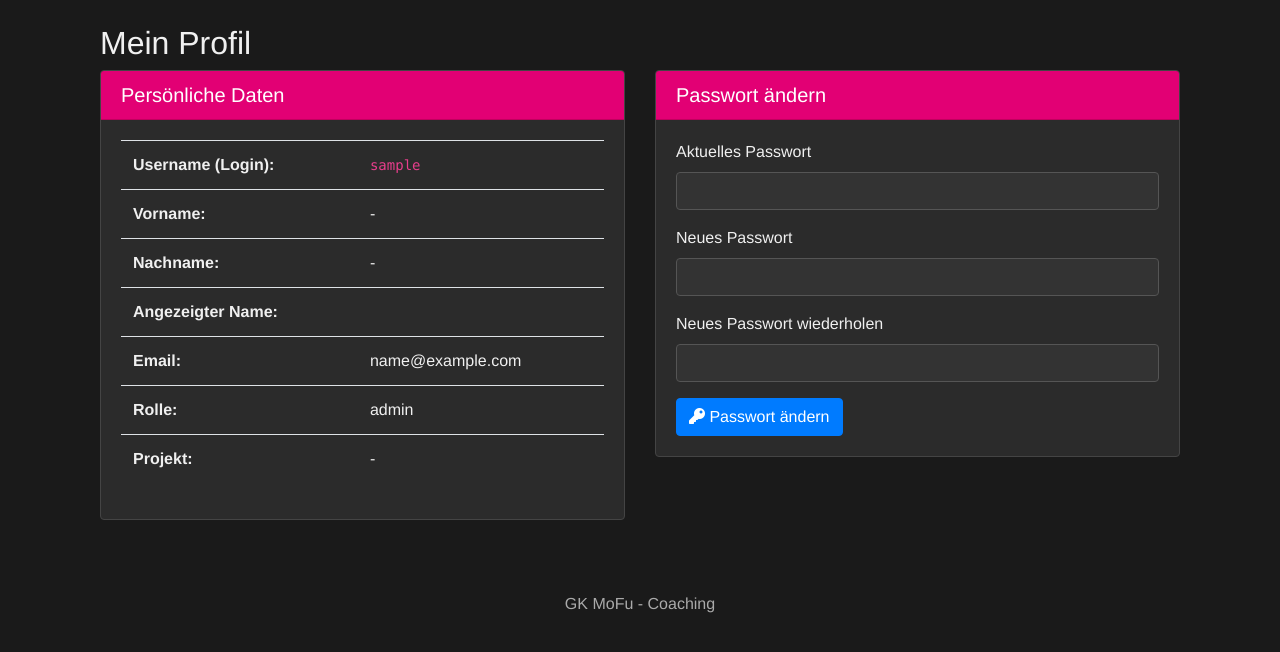
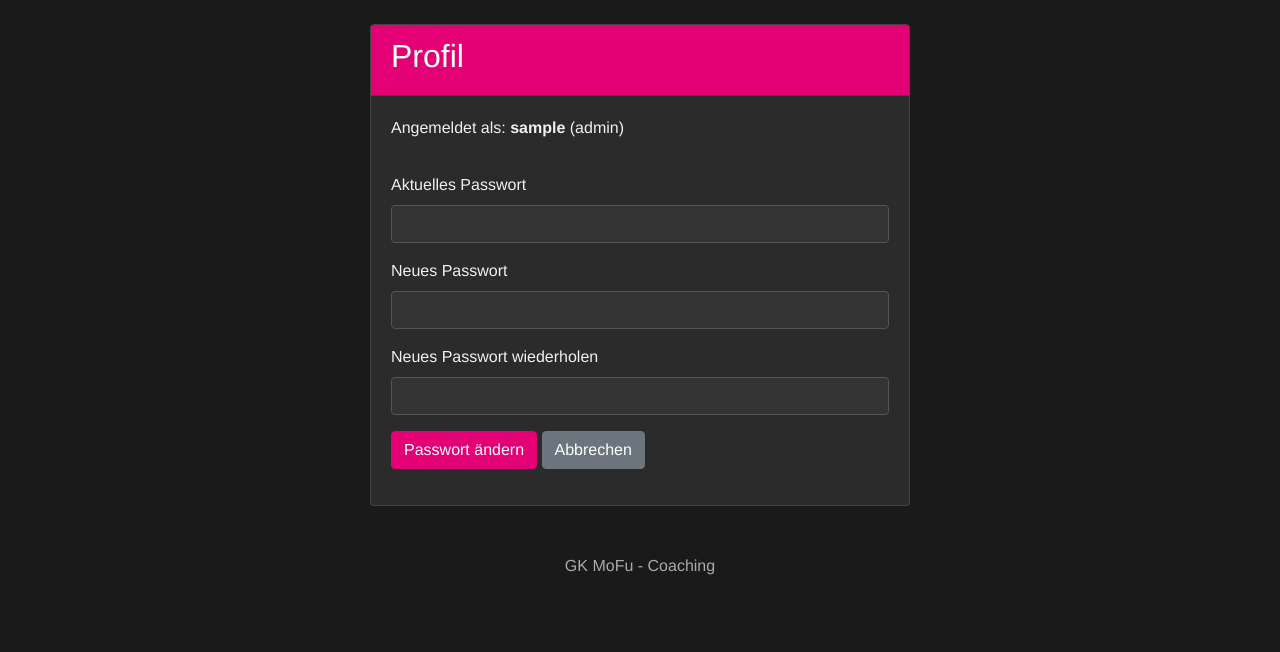
Before and after one commit to xfloxx09/backup, a Flask app: page /profile in a window 1280 px wide. Shown: the part 58-710 px from the top of the page. Run offline with Flask 3, Linux system fonts and the light colour scheme; a user stored in the database is signed in; tables that the repository leaves empty hold one stand-in row (values such as "Sample post"); parts of the project's set-up code (start-up, migrations or seed data) failed here and were passed over; some libraries are stand-ins or nearby versions.

Commit message:
Update profile.html

```diff
--- a/app/templates/main/profile.html
+++ b/app/templates/main/profile.html
@@ -1,81 +1,55 @@
 {% extends "base.html" %}
 
 {% block content %}
-<div class="container">
-    <h2>Mein Profil</h2>
-
-    <div class="row">
-        <div class="col-md-6">
-            <div class="card mb-4">
-                <div class="card-header telekom-bg-magenta text-white">
-                    <h5 class="mb-0">Persönliche Daten</h5>
-                </div>
-                <div class="card-body">
-                    <table class="table">
-                        <tr>
-                            <th>Username (Login):</th>
-                            <td><code>{{ current_user.username }}</code></td>
-                        </tr>
-                        <tr>
-                            <th>Vorname:</th>
-                            <td>{{ current_user.first_name or '-' }}</td>
-                        </tr>
-                        <tr>
-                            <th>Nachname:</th>
-                            <td>{{ current_user.last_name or '-' }}</td>
-                        </tr>
-                        <tr>
-                            <th>Angezeigter Name:</th>
-                            <td><strong>{{ current_user.full_name }}</strong></td>
-                        </tr>
-                        <tr>
-                            <th>Email:</th>
-                            <td>{{ current_user.email }}</td>
-                        </tr>
-                        <tr>
-                            <th>Rolle:</th>
-                            <td>{{ current_user.role }}</td>
-                        </tr>
-                        <tr>
-                            <th>Projekt:</th>
-                            <td>{{ current_user.project.name if current_user.project else '-' }}</td>
-                        </tr>
-                    </table>
-                </div>
-            </div>
-        </div>
-
+<div class="row justify-content-center">
     <div class="col-md-6">
         <div class="card">
             <div class="card-header telekom-bg-magenta text-white">
-                    <h5 class="mb-0">Passwort ändern</h5>
+                <h2>{{ title }}</h2>
             </div>
             <div class="card-body">
-                    <form method="POST" action="{{ url_for('main.profile') }}">
+                <p>Angemeldet als: <strong>{{ current_user.username }}</strong> ({{ current_user.role }})</p>
+                <hr>
+                <form method="POST" action="{{ url_for('main.profile') }}" novalidate>
                     {{ form.hidden_tag() }}
 
                     <div class="form-group">
                         {{ form.old_password.label(class="form-control-label") }}
-                            {{ form.old_password(class="form-control") }}
+                        {{ form.old_password(class="form-control " + ("is-invalid" if form.old_password.errors else "")) }}
+                        {% if form.old_password.errors %}
+                            <div class="invalid-feedback">
+                                {% for error in form.old_password.errors %}<span>{{ error }}</span>{% endfor %}
+                            </div>
+                        {% endif %}
                     </div>
 
                     <div class="form-group">
                         {{ form.new_password.label(class="form-control-label") }}
-                            {{ form.new_password(class="form-control") }}
+                        {{ form.new_password(class="form-control " + ("is-invalid" if form.new_password.errors else "")) }}
+                        {% if form.new_password.errors %}
+                            <div class="invalid-feedback">
+                                {% for error in form.new_password.errors %}<span>{{ error }}</span>{% endfor %}
+                            </div>
+                        {% endif %}
                     </div>
 
                     <div class="form-group">
                         {{ form.confirm_password.label(class="form-control-label") }}
-                            {{ form.confirm_password(class="form-control") }}
+                        {{ form.confirm_password(class="form-control " + ("is-invalid" if form.confirm_password.errors else "")) }}
+                        {% if form.confirm_password.errors %}
+                            <div class="invalid-feedback">
+                                {% for error in form.confirm_password.errors %}<span>{{ error }}</span>{% endfor %}
+                            </div>
+                        {% endif %}
                     </div>
 
-                        <button type="submit" class="btn btn-primary">
-                            <i class="fas fa-key"></i> Passwort ändern
-                        </button>
+                    <div class="form-group">
+                        {{ form.submit(class="btn telekom-button") }}
+                        <a href="{{ url_for('main.index') }}" class="btn btn-secondary">Abbrechen</a>
+                    </div>
                 </form>
             </div>
         </div>
     </div>
 </div>
-</div>
 {% endblock %}
```
Lines whose indentation alone changed are shown as unchanged.
